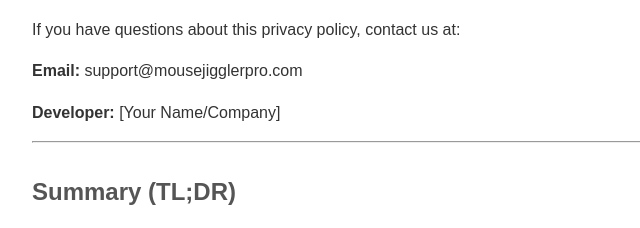
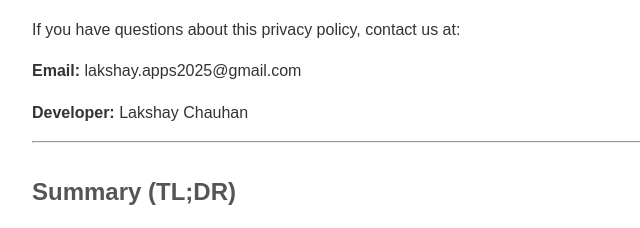
Before and after one commit to lakshayapps2025-del/privacy-policy, a plain HTML site: page index.html in a window 1280 px wide. Shown: the part 2516-2744 px from the top of the page, 208-848 px from the left. Drawn offline with Linux system fonts and the light colour scheme.

Commit message:
Update index.html

```diff
--- a/index.html
+++ b/index.html
@@ -134,8 +134,8 @@
 
     <h2>9. Contact Us</h2>
     <p>If you have questions about this privacy policy, contact us at:</p>
-    <p><strong>Email:</strong> support@mousejigglerpro.com</p>
-    <p><strong>Developer:</strong> [Your Name/Company]</p>
+    <p><strong>Email:</strong> lakshay.apps2025@gmail.com</p>
+    <p><strong>Developer:</strong> Lakshay Chauhan</p>
 
     <hr>
 
```
